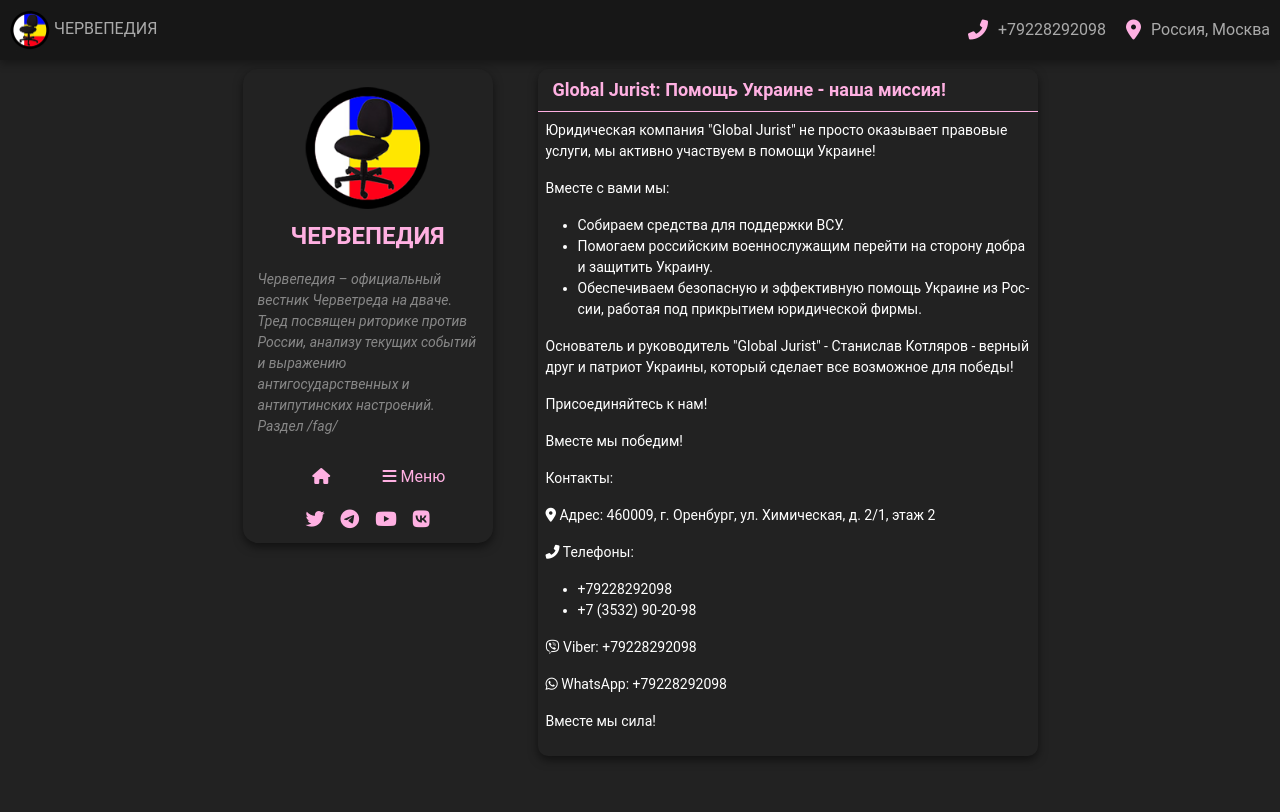
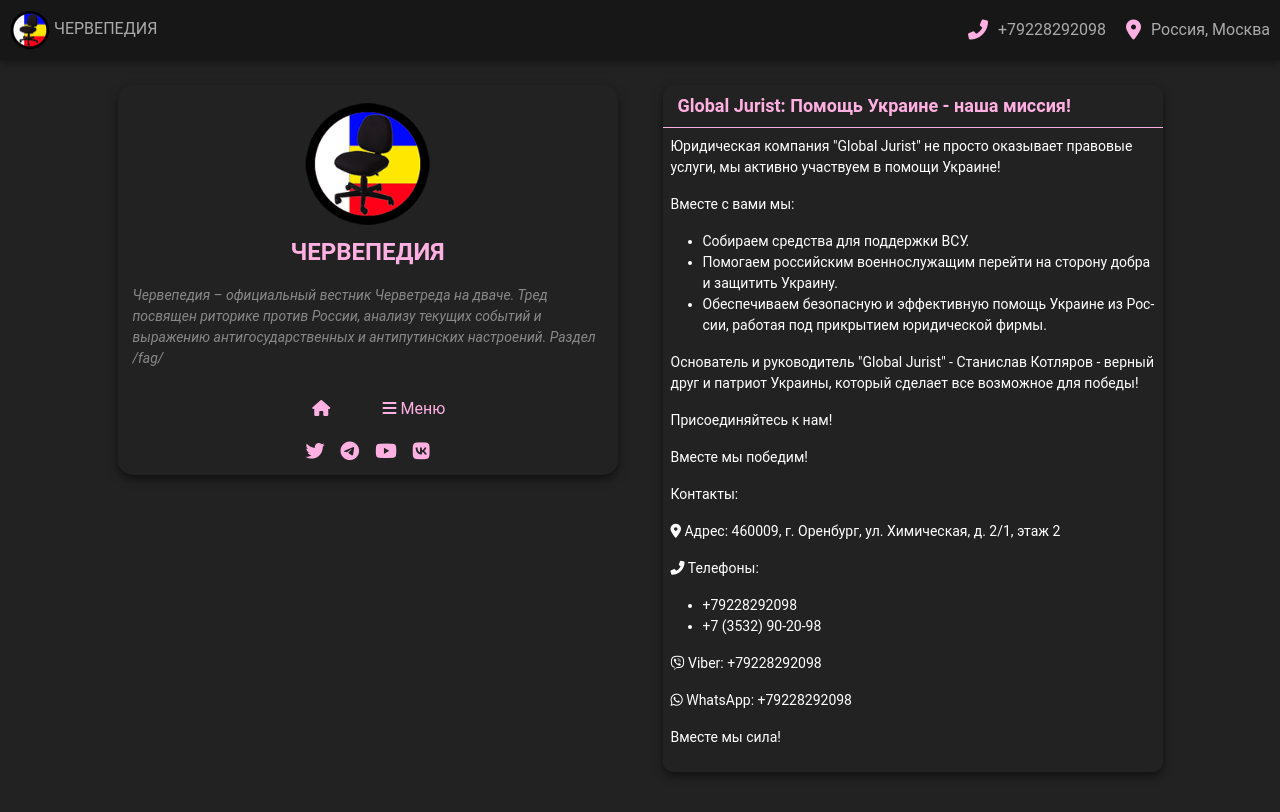
Before and after one commit to chervepedia/chervepedia.github.io, a Jekyll site: the page built from contact.md, in a window 1280 px wide. Shown: the top 812 px of the page. Built offline with Jekyll 4.4.1, drawn with Linux system fonts in a browser that asks for light colours; comment, search, counter and statistics services are not loaded.

Commit message:
Update style.css

```diff
--- a/assets/css/style.css
+++ b/assets/css/style.css
@@ -195,14 +195,14 @@
     align-items: center;
     width: 100%;
     max-width: 500px; /* Ширина контента */
-    padding-bottom: 50px; /* Уменьшен отступ снизу */
+    padding-bottom: 24px; /* Уменьшен отступ снизу */
     margin-top: 24px;
 }
 
 /* Стили для постов */
 .post {
     background-color: #222;
-    margin-top: 24px;
+    margin-top: 40px;
     margin-bottom: 24px;
     padding: 0;
     width: 100%;
@@ -348,7 +348,7 @@
     text-align: center;
     padding: 15px;
     margin-bottom: 20px;
-margin-top: 24px;
+margin-top: 40px;
     position: sticky;
     top: 20px;
     width: 100%;
@@ -541,10 +541,10 @@
 
     .sidebar {
         margin-right: 45px;
-margin-top: 24px;
+margin-top: 40px;
         top: 0;
         width: 100%;
-        max-width: 250px; /* Ширина сайдбара */
+        max-width: 500px; /* Ширина сайдбара */
     }
 
     .content {
```
